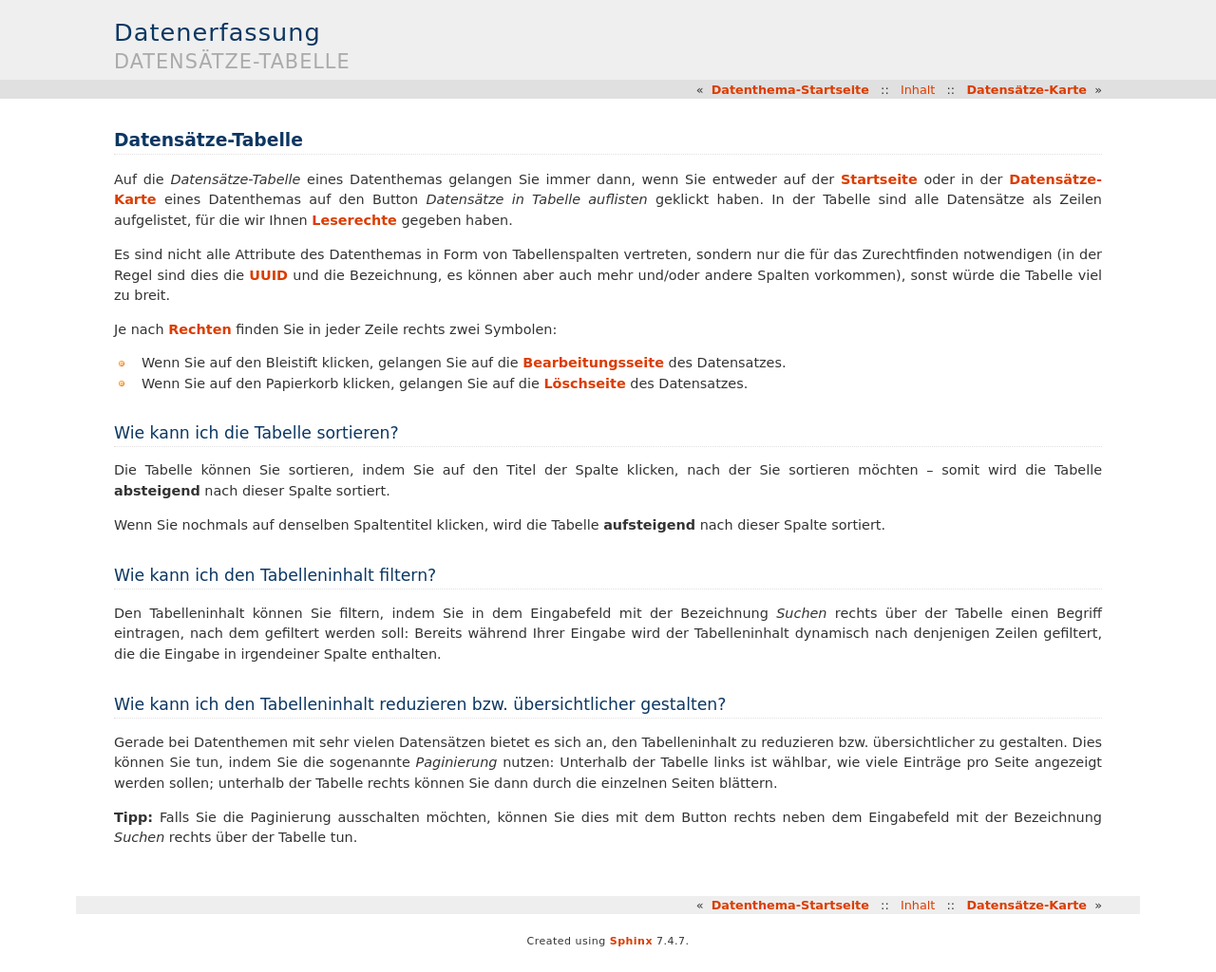
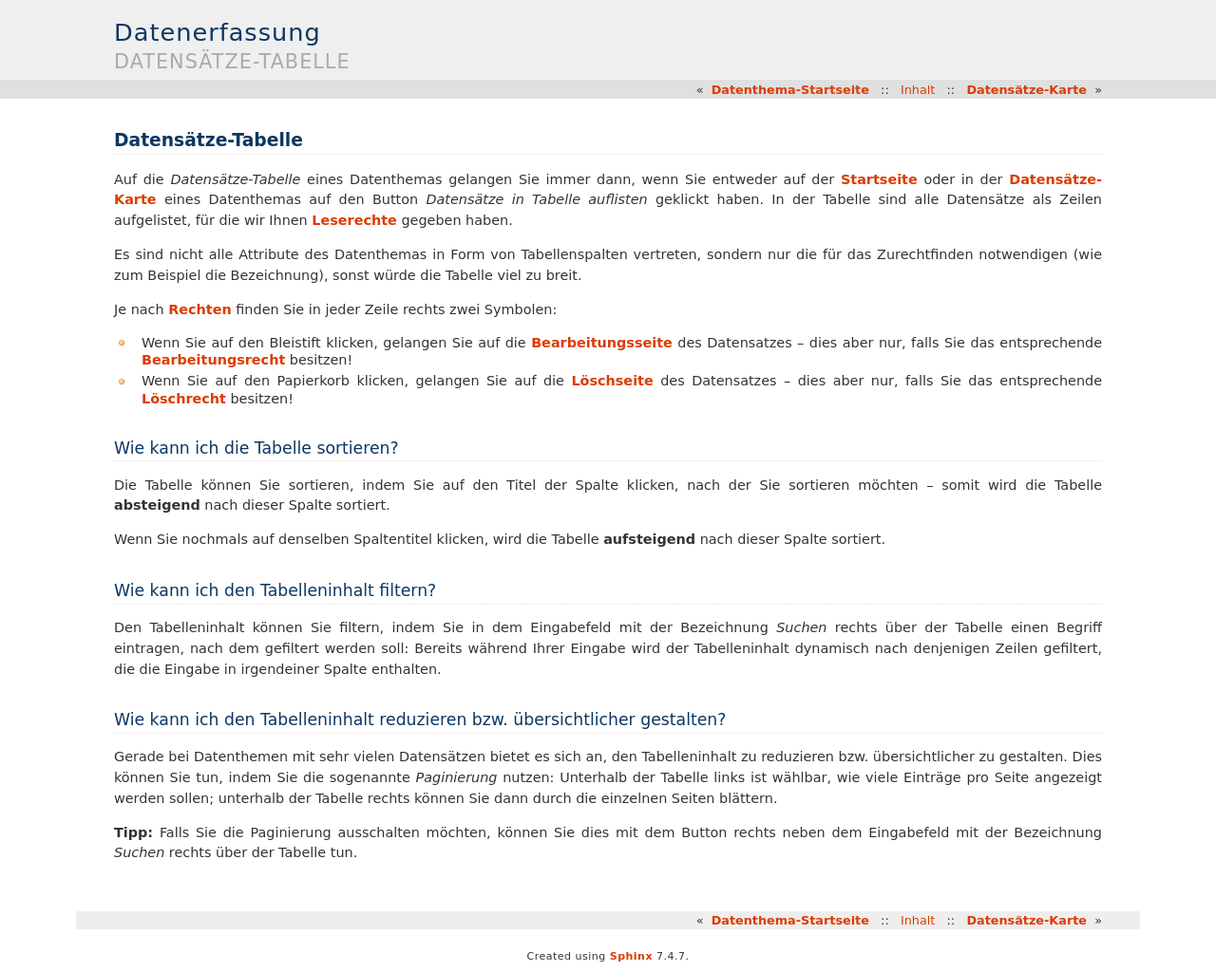
Before and after one commit to rostock/datenwerft, a Sphinx documentation site: the page built from hilfe/source/nav/datensaetze-tabelle.rst, in a window 1280 px wide. Shown: the whole page at 95% size. Built offline with Sphinx 7.4.7, drawn with Linux system fonts in a browser that asks for light colours.

Commit message:
Hilfe aktualisiert

```diff
--- a/hilfe/source/nav/datensaetze-tabelle.rst
+++ b/hilfe/source/nav/datensaetze-tabelle.rst
@@ -5,12 +5,12 @@ Datensätze-Tabelle
 
 Auf die *Datensätze-Tabelle* eines Datenthemas gelangen Sie immer dann, wenn Sie entweder auf der :doc:`Startseite <datenthema-startseite>` oder in der :doc:`Datensätze-Karte <datensaetze-karte>` eines Datenthemas auf den Button *Datensätze in Tabelle auflisten* geklickt haben. In der Tabelle sind alle Datensätze als Zeilen aufgelistet, für die wir Ihnen :ref:`Leserechte <leserechte>` gegeben haben.
 
-Es sind nicht alle Attribute des Datenthemas in Form von Tabellenspalten vertreten, sondern nur die für das Zurechtfinden notwendigen (in der Regel sind dies die `UUID <https://de.wikipedia.org/wiki/Universally_Unique_Identifier>`_ und die Bezeichnung, es können aber auch mehr und/oder andere Spalten vorkommen), sonst würde die Tabelle viel zu breit.
+Es sind nicht alle Attribute des Datenthemas in Form von Tabellenspalten vertreten, sondern nur die für das Zurechtfinden notwendigen (wie zum Beispiel die Bezeichnung), sonst würde die Tabelle viel zu breit.
 
 Je nach :doc:`Rechten <../auth/rechte>` finden Sie in jeder Zeile rechts zwei Symbolen:
 
-* Wenn Sie auf den Bleistift klicken, gelangen Sie auf die :doc:`Bearbeitungsseite <../work/datensatz-bearbeiten>` des Datensatzes.
-* Wenn Sie auf den Papierkorb klicken, gelangen Sie auf die :doc:`Löschseite <../work/datensatz-loeschen>` des Datensatzes.
+* Wenn Sie auf den Bleistift klicken, gelangen Sie auf die :doc:`Bearbeitungsseite <../work/datensatz-bearbeiten>` des Datensatzes – dies aber nur, falls Sie das entsprechende :ref:`Bearbeitungsrecht <schreibrechte>` besitzen!
+* Wenn Sie auf den Papierkorb klicken, gelangen Sie auf die :doc:`Löschseite <../work/datensatz-loeschen>` des Datensatzes – dies aber nur, falls Sie das entsprechende :ref:`Löschrecht <schreibrechte>` besitzen!
 
 
 .. _tabelle_sortieren:
--- a/requirements.txt
+++ b/requirements.txt
@@ -12,4 +12,4 @@ django-datatables-view=1.17.0
 django-datetime-widget==0.9.3
 django-multiselectfield==0.1.3
 django-readonly-field==1.0.2
-Sphinx==1.7.1
+Sphinx==1.8.3
```
